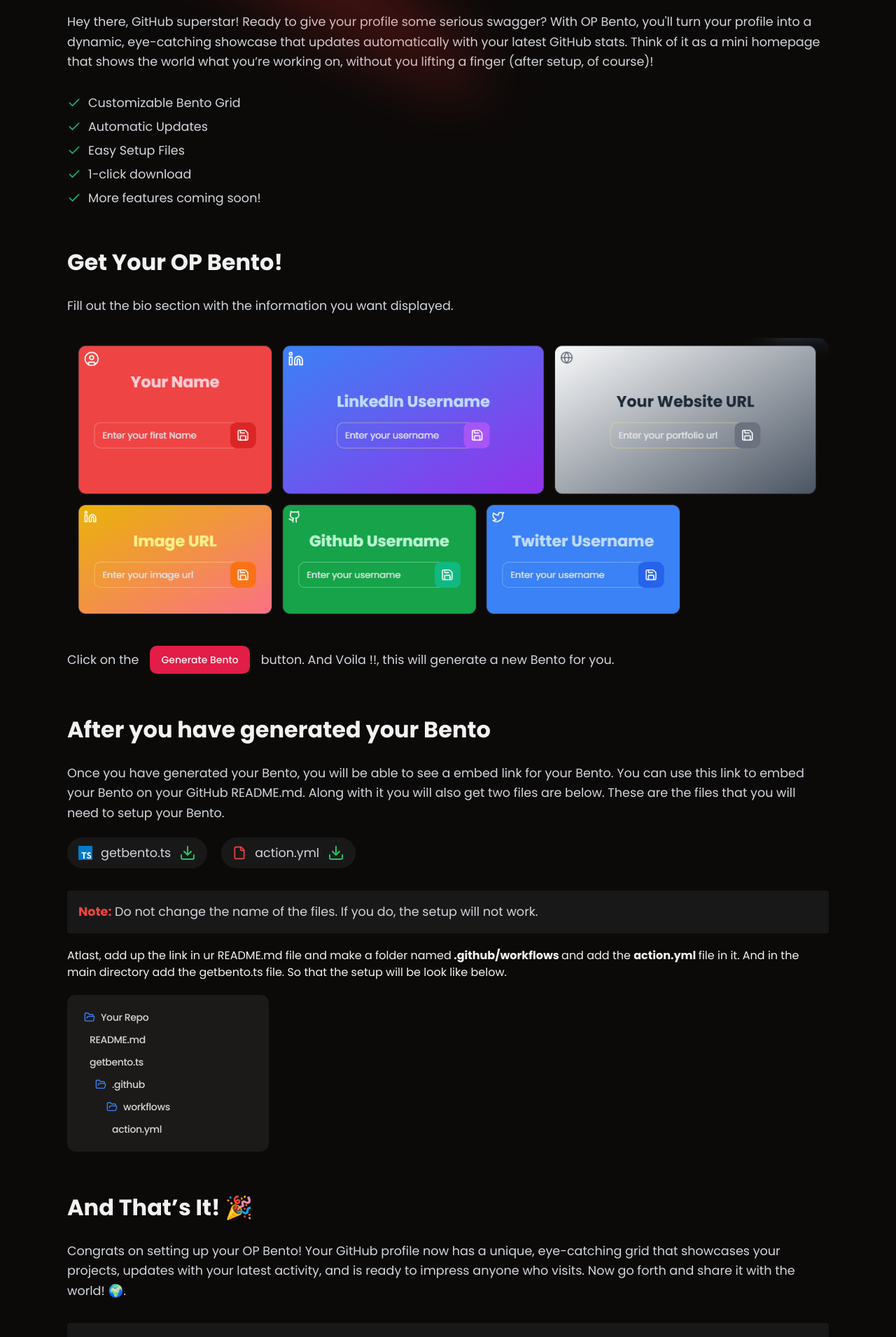
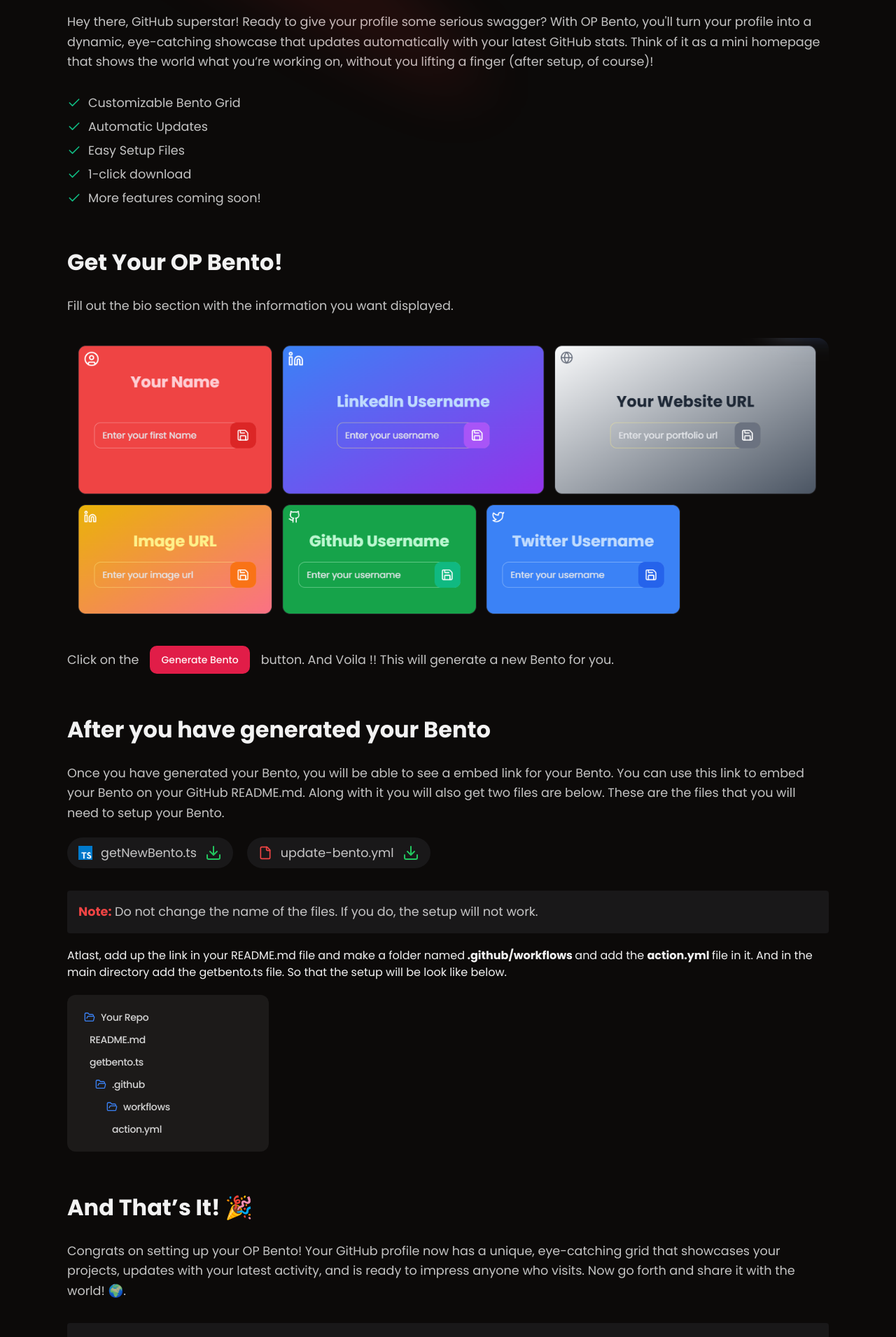
Before and after one commit to subhadeeproy3902/opbento, a Next.js app: page /guide in a window 1280 px wide. Shown: the part 240-2151 px from the top of the page at 70% size. Built offline with nearby package versions, Linux system fonts and the light colour scheme.

Commit message:
minor fixes

```diff
--- a/src/app/guide/page.tsx
+++ b/src/app/guide/page.tsx
@@ -53,7 +53,7 @@
       <div className="min-h-[40rem] mt-4 w-full pt-16 rounded-md flex justify-center flex-col antialiased relative overflow-hidden">
         <Spotlight
           className="-top-40 left-0 md:left-60 md:-top-20"
-          fill="#fc3232"
+          fill="#fc32327e"
         />
         <div className="max-w-7xl px-4 sm:px-24 relative">
           <header className="py-8 flex justify-between items-center">
@@ -68,7 +68,7 @@
             </button>
           </header>
 
-          <p className="text-base sm:text-[1.1rem] text-gray-300 mb-8">
+          <p className="text-base sm:text-[1.1rem] text-foreground/80 mb-8">
             Welcome to the official documentation for{" "}
             <span className="bg-zinc-800/50 px-2 py-0.5 rounded text-[0.9rem] font-medium">
               OP Bento
@@ -86,7 +86,7 @@
                   transition={{ duration: 0.5 }}
                   className="text-2xl sm:text-[2rem] font-bold mb-6"
                 ></motion.h2>
-                <p className="text-gray-300 text-base sm:text-[1.1rem] leading-relaxed mb-8">
+                <p className="text-foreground/80 text-base sm:text-[1.1rem] leading-relaxed mb-8">
                   Hey there, GitHub superstar! Ready to give your profile some
                   serious swagger? With OP Bento, you'll turn your profile into
                   a dynamic, eye-catching showcase that updates automatically
@@ -107,7 +107,7 @@
                       initial={{ opacity: 0, x: -20 }}
                       animate={{ opacity: 1, x: 0 }}
                       transition={{ duration: 0.5, delay: index * 0.1 }}
-                      className="flex items-center gap-2.5 text-base sm:text-[1.1rem] text-gray-300"
+                      className="flex items-center gap-2.5 text-base sm:text-[1.1rem] text-foreground/80"
                     >
                       <Check className="w-5 h-5 text-emerald-500 shrink-0" />
                       {text}
@@ -125,7 +125,7 @@
                 >
                   Get Your OP Bento!
                 </motion.h2>
-                <p className="text-gray-300 text-base sm:text-[1.1rem] leading-relaxed">
+                <p className="text-foreground/80 text-base sm:text-[1.1rem] leading-relaxed">
                   Fill out the bio section with the information you want
                   displayed.
                 </p>
@@ -134,12 +134,12 @@
                   alt="OP Bento"
                   className="mt-8 w-full rounded-2xl"
                 />
-                <div className="flex items-center gap-4 text-gray-300 mt-8 text-base sm:text-[1.1rem] leading-relaxed">
+                <div className="flex items-center gap-4 text-foreground/80 mt-8 text-base sm:text-[1.1rem] leading-relaxed">
                   Click on the{" "}
                   <button className="inline-flex items-center justify-center whitespace-nowrap rounded-md text-sm font-medium ring-offset-background transition-colors focus-visible:outline-none focus-visible:ring-2 focus-visible:ring-ring focus-visible:ring-offset-2 disabled:pointer-events-none disabled:opacity-50 bg-primary text-primary-foreground hover:bg-primary/90 h-10 px-4 py-2 ">
                     Generate Bento{" "}
                   </button>
-                  button. And Voila !!, this will generate a new Bento for you.
+                  button. And Voila !! This will generate a new Bento for you.
                 </div>
               </section>
 
@@ -155,7 +155,7 @@
                 >
                   After you have generated your Bento
                 </motion.h2>
-                <div className="text-gray-300 text-base sm:text-[1.1rem] leading-relaxed">
+                <div className="text-foreground/80 text-base sm:text-[1.1rem] leading-relaxed">
                   <p>
                     Once you have generated your Bento, you will be able to see
                     a embed link for your Bento. You can use this link to embed
@@ -173,20 +173,20 @@
                         alt="typescript"
                         className="w-5 h-5"
                       />
-                      <span>getbento.ts</span>
+                      <span>getNewBento.ts</span>
                       <Download className="w-6 h-6 text-green-500" />
                     </button>
 
                     <button className="flex bg-secondary/50 items-center space-x-3 px-4 text-left p-2 rounded-full">
                       <File className="w-5 h-5 text-red-500" />
-                      <span>action.yml</span>
+                      <span>update-bento.yml</span>
                       <Download className="w-6 h-6 text-green-500" />
                     </button>
                   </div>
 
                   {/* Note */}
                   <div className="bg-zinc-800/50 p-4 rounded mt-8">
-                    <p className="text-gray-300 text-base sm:text-[1.1rem] leading-relaxed">
+                    <p className="text-foreground/80 text-base sm:text-[1.1rem] leading-relaxed">
                       <strong className="text-red-500">Note:</strong> Do not
                       change the name of the files. If you do, the setup will
                       not work.
@@ -195,22 +195,19 @@
                 </div>
 
                 <p className="mt-5">
-                  Atlast, add up the link in ur README.md file and make a folder
-                  named
+                  Atlast, add up the link in your README.md file and make a
+                  folder named
                   <strong> .github/workflows </strong> and add the{" "}
                   <strong> action.yml </strong>
                   file in it. And in the main directory add the getbento.ts
                   file. So that the setup will be look like below.
                 </p>
 
-                <div className="w-72 mt-5 rounded-xl bg-neutral-400/10 p-4">
+                <div className="w-72 mt-5 rounded-xl cursor-pointer bg-neutral-400/10 p-4">
                   <Tree contentTree="Your Repo">
                     <Tree contentTree="README.md" />
                     <Tree contentTree="getbento.ts" />
-                    <Tree
-                      contentTree=".github"
-                      defaultCollapsed={false}
-                    >
+                    <Tree contentTree=".github" defaultCollapsed={false}>
                       <Tree contentTree="workflows">
                         <Tree contentTree="action.yml" />
                       </Tree>
@@ -228,14 +225,17 @@
                 >
                   And That’s It! 🎉
                 </motion.h2>
-                <p className="text-gray-300 text-base sm:text-[1.1rem] leading-relaxed">
-                Congrats on setting up your OP Bento! Your GitHub profile now has a unique, eye-catching grid that showcases your projects, updates with your latest activity, and is ready to impress anyone who visits. Now go forth and share it with the world! 🌍.
-
+                <p className="text-foreground/80 text-base sm:text-[1.1rem] leading-relaxed">
+                  Congrats on setting up your OP Bento! Your GitHub profile now
+                  has a unique, eye-catching grid that showcases your projects,
+                  updates with your latest activity, and is ready to impress
+                  anyone who visits. Now go forth and share it with the world!
+                  🌍.
                 </p>
 
                 {/* Ask for stars and likes */}
                 <div className="mt-8 bg-zinc-800/50 p-4 rounded">
-                  <p className="text-gray-300 text-base sm:text-[1.1rem] leading-relaxed">
+                  <p className="text-foreground/80 text-base sm:text-[1.1rem] leading-relaxed">
                     If you found this guide helpful, please consider giving it a
                     star on GitHub. It helps others find it and encourages me to
                     create more content like this. Thank you! 🙏
--- a/src/components/Navbar.tsx
+++ b/src/components/Navbar.tsx
@@ -3,22 +3,34 @@
 import Link from "next/link";
 import GitHubButton from "./GithubButton";
 import Block from "./ui/Block";
+import Image from "next/image";
 
 export default function Navbar() {
   return (
     <Block className="col-span-12 mb-8 bg-secondary/30 backdrop-blur-md leading-snug py-2 flex justify-between sticky top-2 z-50">
       <div className="flex text-3xl items-center gap-4">
-        <img
+        <Image
           className="size-8 lg:size-12"
           src="/logo.png"
-          alt=""
-          width={30}
-          height={30}
+          alt="OP Bento"
+          width={36}
+          height={36}
         />
-        <p className="text-lg font-black md:text-xl lg:text-2xl hidden sm:block">OP Bento</p>
+        <p className="text-lg font-black md:text-xl lg:text-2xl hidden sm:block">
+          OP Bento
+        </p>
       </div>
       <div className="flex items-center gap-10">
-        <Link href="/about" className="hover:underline hover:text-primary duration-300 transition-all md:text-lg font-semibold">
+        <Link
+          href="/guide"
+          className="hover:underline hover:text-primary duration-300 transition-all md:text-lg font-semibold"
+        >
+          Guide
+        </Link>
+        <Link
+          href="/about"
+          className="hover:underline hover:text-primary duration-300 transition-all md:text-lg font-semibold"
+        >
           About
         </Link>
         <GitHubButton />
```
